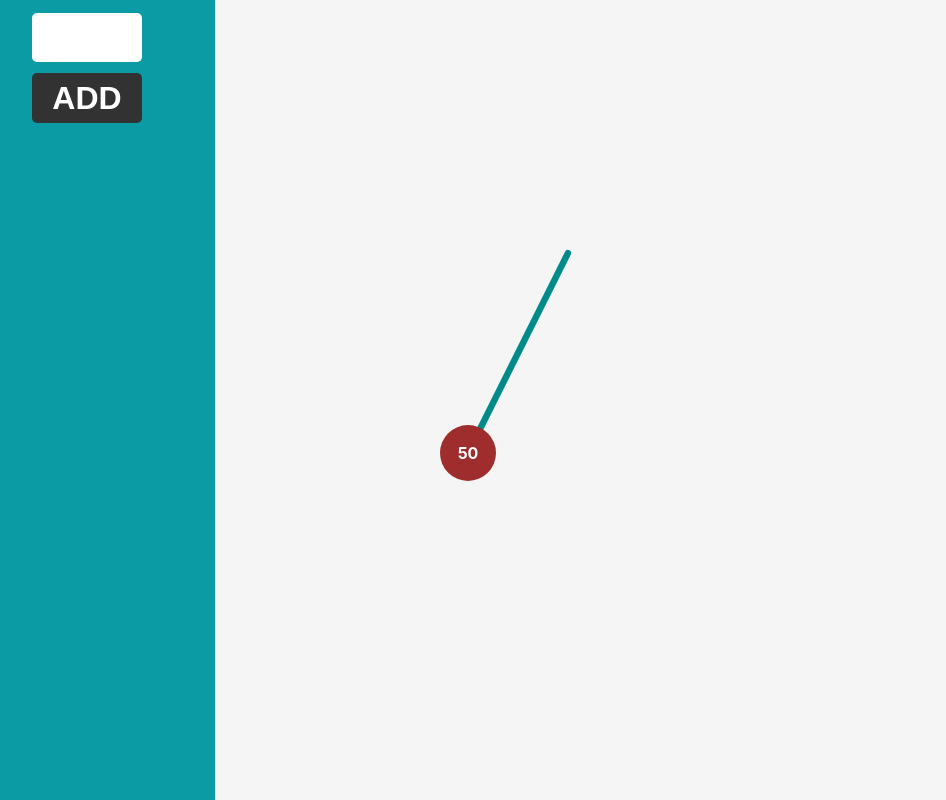
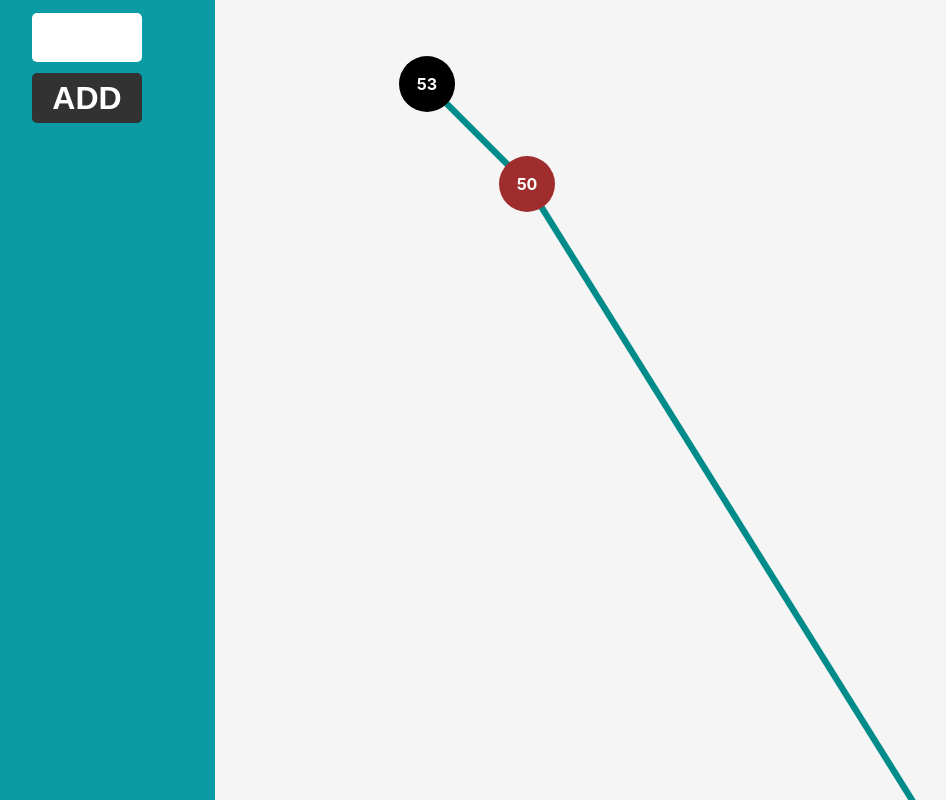
Before and after one commit to vagnerGT/Red-Black-Tree-Visualization, a React (Create React App) app: page / in a window 1280 px wide. Shown: the whole page, without its empty margins (41-987 px from the left). Built offline with nearby package versions, Linux system fonts and the light colour scheme.

Commit message:
feat(redBlackTree): Add nodeArray prop that allows you to configure the nodes

```diff
--- a/src/App.css
+++ b/src/App.css
@@ -63,15 +63,27 @@ body {
 .painel {
   display: relative;
   grid-area: content;
-  background-color: transparent;
-  overflow: hidden;
 }
 
 /* red black tree */
 
 .red-black-tree {
-  margin: 25px;
+  height: 100%;
+  width: 100%;
+  overflow: auto;
+}
+
+.red-black-tree > div {
+  overflow: hidden;
+  box-sizing: content-box;
+  margin: auto;
+  padding: 3.5rem 7rem 7rem 3.5rem;
+}
+
+.red-black-tree > div > div {
   position: relative;
+  width: 0;
+  height: 0;
 }
 
 /* tree node */
--- a/src/Painel.js
+++ b/src/Painel.js
@@ -4,9 +4,39 @@ import './App.css';
 import RedBlackTree from './RedBlackTree.js';
 
 function Painel() {
+    let test = [
+        {
+            UID: 0,
+            selected: false,
+            value: 50,
+            color: 'red',
+            position: {x: 0, y: 0},
+            parentIndex: null,
+            childIndex: [1, 2],
+        },
+        {
+            UID: 1,
+            selected: false,
+            value: 51,
+            color: 'red',
+            position: {x: 500, y: 800},
+            parentIndex: 0,
+            childIndex: [null, null],
+        },
+        {
+            UID: 2,
+            selected: false,
+            value: 53,
+            color: 'black',
+            position: {x: -100, y: -100},
+            parentIndex: 0,
+            childIndex: [null, null],
+        },
+    ];
+
     return (
         <div className='painel'>
-            <RedBlackTree />
+            <RedBlackTree nodeArray={test} />
         </div>
     );
 }
--- a/src/RedBlackTree.js
+++ b/src/RedBlackTree.js
@@ -1,36 +1,63 @@
-import React, { useEffect, useState } from 'react';
+import React from 'react';
 import './App.css';
 
 import TreeNode from './TreeNode.js';
 
+// prioritize root node on x:0, y:0
+/* nodeData {
+    UID: 0,
+    selected: false,
+    value: 50,
+    color: 'black',
+    position: {x: 0, y: 0},
+    parentIndex: null,
+    childIndex: [null, null],
+}; */
+
 function RedBlackTree(props) {
-    const [state, setState] = useState({
-        pos: {x: 200, y: 200},
-        linePos: {x: 0, y: 0},
-    });
+    function generateNodesAndTreeSize(nodeArray) {
+        if(!nodeArray) return;
+        var pos = {min: {x: null, y: null}, max: {x: null, y: null}};
 
-    useEffect(() => {
-        setTimeout(() => {
-            setState({
-                pos: {x: 200, y: 400},
-                linePos: {x: 300, y: 200},
-            });
-        }, 100);
-    }, []);
+        const nodes = nodeArray.map((item, index, array) => {
+            pos.min.x = Math.min(pos.min.x ?? item.position.x, item.position.x);
+            pos.min.y = Math.min(pos.min.y ?? item.position.y, item.position.y);
+            pos.max.x = Math.max(pos.max.x ?? item.position.x, item.position.x);
+            pos.max.y = Math.max(pos.max.y ?? item.position.y, item.position.y);
 
-    const pos = state.pos;
-    const linePos = state.linePos;
+            return <TreeNode {...{
+                key: item.UID.toString(),
+                speed: 1,
+                UID: item.UID,
+                selected: item.selected,
+                value: item.value,
+                color: item.color,
+                linePos: array[item.parentIndex]?.position || null,
+                pos: item.position,
+                parentUID: array[item.parentIndex]?.UID || null,
+                childUID: item.childIndex.map(value => array[value]?.UID || null),
+            }} />
+        });
 
-    //<TreeNode value={15} speed={2} linePos={linePos} pos={linePos} color={'Red'} />
+        return [
+            nodes,
+            {
+                x: (pos.max.x - pos.min.x),
+                y: (pos.max.y - pos.min.y),
+                minX: (pos.min.x < 0 ? -pos.min.x : 0),
+                minY: (pos.min.y < 0 ? -pos.min.y : 0),
+            },
+        ];
+    }
+
+    const [nodes, treeSize] = generateNodesAndTreeSize(props.nodeArray);
     return (
-        <div className='red-black-tree'>
-            <TreeNode
-                value={50}
-                speed={1}
-                linePos={{ x: linePos.x, y: linePos.y }}
-                pos={{ x: pos.x, y: pos.y }}
-                color={'Red'}
-            />
+        <div className={'red-black-tree'}>
+            <div style={{width: (treeSize.x + 'px'), height: (treeSize.y + 'px')}}>
+                <div style={{left: treeSize.minX, top: treeSize.minY}}>
+                    {nodes}
+                </div>
+            </div>
         </div>
     );
 }
```
